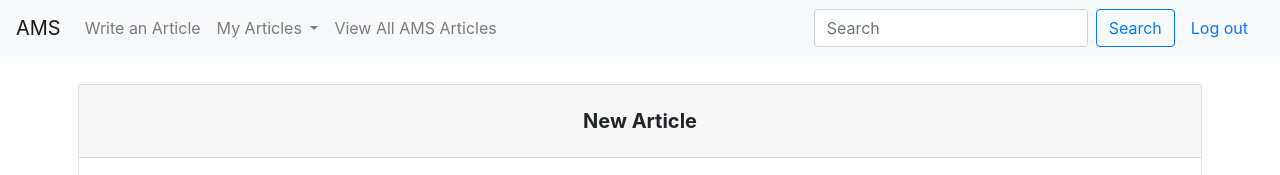
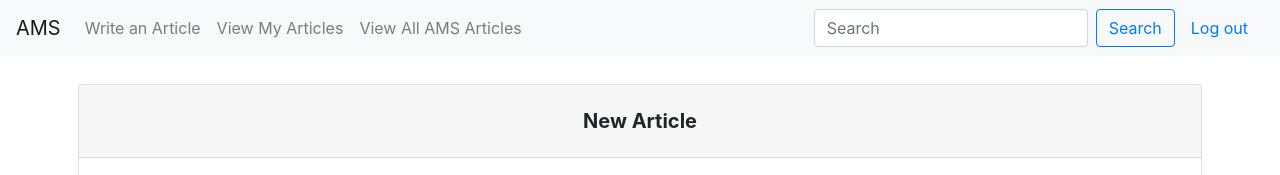
Before and after one commit to Amani-mufin/article_management, a Flask app: page /article in a window 1280 px wide. Shown: the top 175 px of the page. Run offline with Flask 2, Linux system fonts and the light colour scheme; a user stored in the database is signed in; some libraries are stand-ins or nearby versions.

Commit message:
Replace My Article dropdown with Single link

```diff
--- a/application.py
+++ b/application.py
@@ -54,6 +54,7 @@ def viewall():
     rows = db.execute("""SELECT articles.id, users.username, articles.title, articles.description,
     articles.content, articles.like, articles.dislike, articles.image, articles.date
     FROM users JOIN articles ON users.id = articles.userid  ORDER BY date DESC""")
+    print(rows)
     return render_template("view.html", data=rows)
 
 
--- a/templates/add_article.html
+++ b/templates/add_article.html
@@ -14,7 +14,7 @@ Add New Article
         <strong>New Article</strong>
     </h5>
 
-    <form action="/article" method="POST">
+    <form action="/article" method="POST" enctype="multipart/form-data">
 
             <input class="title" name="title" placeholder="Title">
 
--- a/templates/layout.html
+++ b/templates/layout.html
@@ -37,23 +37,10 @@
           <li class="nav-item">
             <a class="nav-link" href="/article">Write an Article</a>
           </li>
-          <li class="nav-item dropdown">
-            <a
-              class="nav-link dropdown-toggle"
-              href="#"
-              id="navbarDropdown"
-              role="button"
-              data-toggle="dropdown"
-            >
-              My Articles
-            </a>
-            <div class="dropdown-menu" aria-labelledby="navbarDropdown">
-              <a class="dropdown-item" href="/view">View My Articles</a>
-              <a class="dropdown-item" href="/edit">Edit an Article</a>
-              <div class="dropdown-divider"></div>
-              <a class="dropdown-item" href="#">Something else here</a>
-            </div>
+          <li class="nav-item">
+            <a class="nav-link" href="/viewmine">View My Articles</a>
           </li>
+
           {% else %}
           <li class="nav-item">
             <a class="nav-link" href="/register">Become a Writer</a>
--- a/templates/view.html
+++ b/templates/view.html
@@ -7,7 +7,7 @@
       <div class="article mb-4 bg-light p-4">
           <div class="article_main row">
             <div class="article-img col-3">
-                    <img src="../static/article2.jpg" alt="">
+                    <img src="{{ datum.image }}" alt="{{ datum.title }}">
                   </div>
         <div class="article_head col-9">
         <h3>{{ datum.title }}</h3>
```
